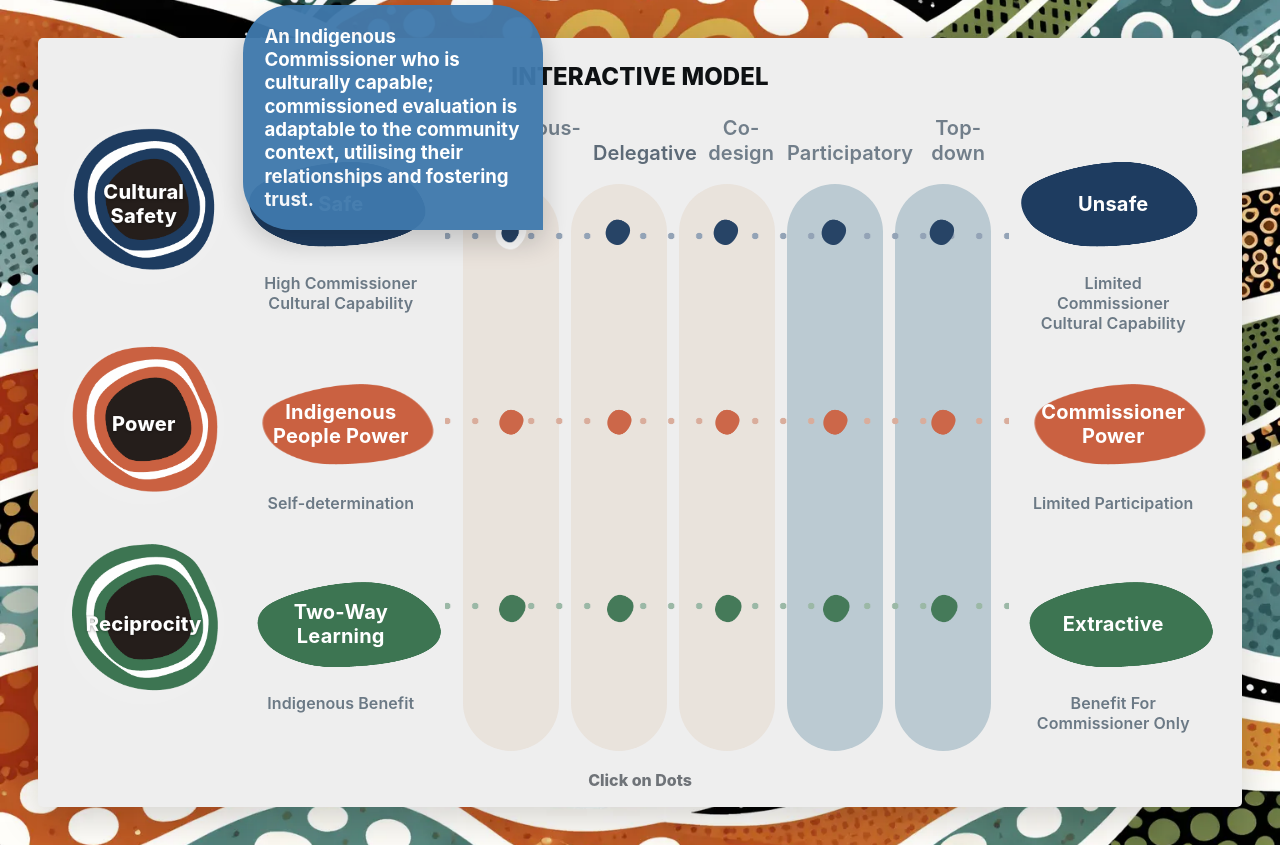
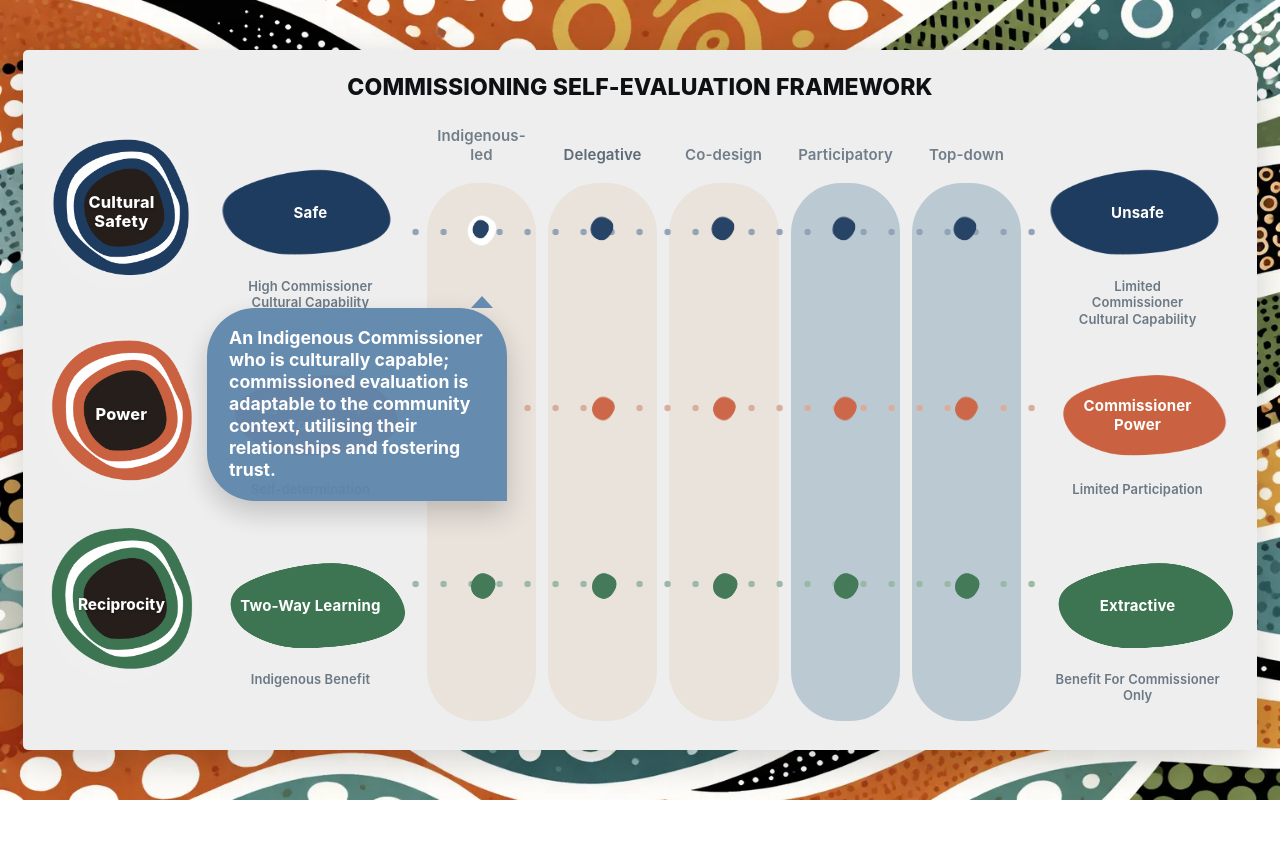
Before and after one commit to Zartloab/Widget_Version_3, a website: page index.html in a window 1280 px wide. Both pictures are taken after a click on the button 510 px from the left and 235 px from the top of the page. After the commit the page ends 800 px from the top, so only its background shows below. Drawn offline with nearby package versions, Linux system fonts and the light colour scheme; a web font is replaced by a local one.

Commit message:
Keep left hover tooltips above columns and sync popup colors

```diff
--- a/css/main.css
+++ b/css/main.css
@@ -33,7 +33,7 @@ body {
   display: flex;
   align-items: center;
   justify-content: center;
-  padding: clamp(22px, 3vw, 48px);
+  padding: clamp(12px, 1.8vw, 32px);
 }
 
 .imw,
@@ -67,13 +67,16 @@ body {
   --green: #3c8c49;
   --green-dark: #2d6836;
   --ink: #0e1113;
+  --popup-blue: #5f86ab;
+  --popup-orange: #c17e61;
+  --popup-green: #5b8970;
   --panel: #ffffff;
   --line: #e6ebf0;
   --focus: #000000;
   --muted: #bac4cf;
   --arrow-muted: #9eaab5;
   /* layout constants (single source of truth) */
-  --row-gap: clamp(20px, 2vw, 34px);
+  --row-gap: clamp(16px, 1.7vw, 28px);
   /* vertical rhythm between the 3 rows */
   --rail-width: 240px;
   /* right rail column width */
@@ -81,11 +84,12 @@ body {
   /* fixed horizontal gutter between main + rail */
   /* pill sizing */
   --pill-radius: 70px;
-  --pill-main-width: clamp(136px, 9vw, 170px);
-  --pill-sub-width: clamp(182px, 12vw, 220px);
+  --pill-main-width: clamp(150px, 10vw, 182px);
+  --pill-main-size: calc(var(--pill-main-width) + 2px);
+  --pill-sub-width: clamp(196px, 13vw, 236px);
   --pill-gap: clamp(10px, 1vw, 16px);
-  --pill-height: clamp(92px, 6.6vw, 116px);
-  --dot-size: 64px;
+  --pill-height: clamp(98px, 7vw, 124px);
+  --dot-size: 58px;
   --dot-gap: 12px;
   --hint-shift-y: clamp(-14px, -1vw, -8px);
   --row1-nudge-y: clamp(14px, 1.6vw, 22px);
@@ -100,18 +104,20 @@ body {
   --dash-blue: #8f9fb3;
   --dash-orange: #d8aa98;
   --dash-green: #97b5a3;
+  --font-shrink: 1px;
+  --framework-max-width: 860px;
   color: var(--ink);
 }
 
 .imw-panel {
-  width: min(1500px, 92vw);
+  width: min(1800px, 98vw);
   background: var(--panel);
   border-top-right-radius: 28px;
   border-top-left-radius: 5px;
   border-bottom-left-radius: 5px;
   border-bottom-right-radius: 5px;
   box-shadow: 0 10px 40px rgba(0, 0, 0, 0.18);
-  padding: 12px 18px 16px;
+  padding: 12px 14px 16px;
   margin: 0 auto;
   background-color: #eee;
   min-height: 0;
@@ -120,16 +126,33 @@ body {
   flex-direction: column;
 }
 
+
+@media (min-width: 1200px) {
+  .imw {
+    --framework-max-width: clamp(1080px, 67vw, 1320px);
+    --pill-main-width: clamp(168px, 10.8vw, 202px);
+    --pill-main-size: calc(var(--pill-main-width) + 2px);
+    --pill-sub-width: clamp(214px, 13.8vw, 258px);
+    --pill-height: clamp(110px, 7.2vw, 132px);
+    --dot-size: clamp(62px, 4vw, 76px);
+    --row-gap: clamp(20px, 1.9vw, 32px);
+  }
+
+  .imw-title {
+    font-size: calc(clamp(21pt, 1.7vw, 28pt) - var(--font-shrink));
+  }
+}
+
 @media (max-width: 1500px) {
   .imw {
-    --pill-main-width: 162px;
-    --pill-sub-width: 208px;
+    --pill-main-width: 154px;
+    --pill-sub-width: 198px;
     --pill-gap: 12px;
     --pill-height: 108px;
     --gutter: 18px;
     --rail-width: 268px;
     --dot-gap: 10px;
-    --dot-size: 56px;
+    --dot-size: 52px;
     --row-gap: 28px;
     --row1-nudge-y: 20px;
     --row2-nudge-y: 0px;
@@ -140,7 +163,7 @@ body {
     white-space: normal;
   }
   .imw-label-match {
-    font-size: 12pt;
+    font-size: calc(12pt - var(--font-shrink));
   }
   .title-arrows {
     font-size: 0.82rem;
@@ -174,7 +197,7 @@ body {
   font-weight: 800;
   letter-spacing: 0.005em;
   margin: 0.7rem 0 0.8rem;
-  font-size: 18pt;
+  font-size: calc(clamp(18pt, 1.4vw, 24pt) - var(--font-shrink));
 }
 
 /* PAGE GRID */
@@ -194,7 +217,7 @@ body {
   margin: 8px 0 0;
   text-align: center;
   font-family: "Fira Sans", Inter, system-ui, -apple-system, "Segoe UI", Roboto, Arial, sans-serif;
-  font-size: 12pt;
+  font-size: calc(12pt - var(--font-shrink));
   line-height: 1.2;
   font-weight: 800;
   color: #6f7378;
@@ -222,7 +245,7 @@ body {
   align-content: start;
   align-items: center;
   justify-items: center;
-  --track-width: min(100%, 860px);
+  --track-width: min(100%, var(--framework-max-width));
 }
 
 .left-group-1,
@@ -251,7 +274,7 @@ body {
   padding: 10px;
   font-family: "Inter", "Roboto", "Arial", sans-serif;
   color: #9ba6b2;
-  font-size: 0.95rem;
+  font-size: calc(0.95rem - var(--font-shrink));
   max-width: 220px;
   line-height: 1.35;
   font-weight: 400;
@@ -294,7 +317,7 @@ body {
   padding: 10px;
   font-family: "Inter", "Roboto", "Arial", sans-serif;
   color: #9ba6b2;
-  font-size: 0.95rem;
+  font-size: calc(0.95rem - var(--font-shrink));
   max-width: 220px;
   line-height: 1.35;
   font-weight: 400;
@@ -307,7 +330,7 @@ body {
   row-gap: 0;
   width: 100%;
   height: 100%;
-  --track-width: min(100%, 860px);
+  --track-width: min(100%, var(--framework-max-width));
 }
 
 .guide-top,
@@ -346,7 +369,7 @@ body {
   padding: 10px;
   font-family: "Inter", "Roboto", "Arial", sans-serif;
   color: #9ba6b2;
-  font-size: 0.95rem;
+  font-size: calc(0.95rem - var(--font-shrink));
   max-width: 220px;
   line-height: 1.35;
   font-weight: 400;
@@ -359,7 +382,7 @@ body {
   justify-self: start;
   width: 100%;
   max-width: none;
-  padding: 10px 10px 10px calc(var(--pill-main-width) + 12px);
+  padding: 10px 10px 10px calc(var(--pill-main-size) + 12px);
   text-align: left;
 }
 
@@ -369,7 +392,7 @@ body {
 .left-hint-3 {
   width: var(--pill-sub-width);
   max-width: var(--pill-sub-width);
-  margin-left: calc(var(--pill-main-width) + 12px);
+  margin-left: calc(var(--pill-main-size) + 12px);
   padding: 10px 0 0;
   text-align: center;
 }
@@ -484,22 +507,22 @@ body {
   color: #fff;
   font-family: "Fira Sans", Inter, system-ui, -apple-system, "Segoe UI", Roboto, Arial, sans-serif;
   font-weight: 800;
-  font-size: 15pt;
+  font-size: calc(clamp(13pt, 1.05vw, 15pt) - var(--font-shrink));
   line-height: 1.2;
   letter-spacing: 0.01em;
   text-shadow: 0 1px 3px rgba(0, 0, 0, 0.28);
   -webkit-text-stroke: 0.35px rgba(0, 0, 0, 0.18);
   display: flex;
   border-radius: 999px;
-  min-height: var(--pill-main-width);
+  min-height: var(--pill-main-size);
   border-radius: var(--pill-radius);
   cursor: default;
   white-space: normal;
-  inline-size: var(--pill-main-width);
-  max-width: var(--pill-main-width);
-  block-size: var(--pill-main-width);
+  inline-size: var(--pill-main-size);
+  max-width: var(--pill-main-size);
+  block-size: var(--pill-main-size);
   aspect-ratio: 1/1;
-  flex: 0 0 var(--pill-main-width);
+  flex: 0 0 var(--pill-main-size);
   align-items: center;
   /* vertical center */
   justify-content: center;
@@ -544,7 +567,7 @@ body {
   color: #fff;
   font-family: Inter, system-ui, -apple-system, "Segoe UI", Roboto, Arial, sans-serif;
   font-weight: 700;
-  font-size: 15pt;
+  font-size: calc(clamp(12pt, 0.95vw, 14pt) - var(--font-shrink));
   min-height: var(--pill-height);
   padding: 0 18px;
   border-radius: 999px;
@@ -564,7 +587,7 @@ body {
   color: #fff;
   font-family: Inter, system-ui, -apple-system, "Segoe UI", Roboto, Arial, sans-serif;
   font-weight: 700;
-  font-size: 15pt;
+  font-size: calc(clamp(12pt, 0.95vw, 14pt) - var(--font-shrink));
   min-height: var(--pill-height);
   border-radius: var(--pill-radius) 0 0 0;
   letter-spacing: 0.01em;
@@ -601,6 +624,8 @@ body {
 .pill-green {
   --main: var(--green);
   background-image: url("../assets/GreenCircle.png");
+  font-size: calc(clamp(13pt, 1.05vw, 15pt) - (var(--font-shrink) + 1px));
+  letter-spacing: 0;
 }
 
 .pill-cap-blue {
@@ -642,7 +667,7 @@ body {
   background: #e9edf1;
   color: #0e1113;
   font-family: Inter, system-ui, -apple-system, "Segoe UI", Roboto, Arial, sans-serif;
-  font-size: 14pt;
+  font-size: calc(14pt - var(--font-shrink));
   font-weight: 600;
   padding: 1.1rem 1.2rem 1.2rem;
   border-top-left-radius: 48px;
@@ -651,37 +676,37 @@ body {
   border-bottom-left-radius: 0;
   display: none;
   box-shadow: 0 8px 20px rgba(0, 0, 0, 0.16);
-  z-index: 1000;
+  z-index: 5000;
   line-height: 1.45;
   text-align: left;
 }
 
 /* Tooltip Themes */
 .pill-blue ~ .tooltip.speech {
-  background-color: var(--blue);
+  background-color: var(--popup-blue);
   color: #fff;
 }
 
 .pill-blue ~ .tooltip.speech::after {
-  border-top-color: var(--blue);
+  border-top-color: var(--popup-blue);
 }
 
 .pill-orange ~ .tooltip.speech {
-  background-color: var(--orange);
+  background-color: var(--popup-orange);
   color: #fff;
 }
 
 .pill-orange ~ .tooltip.speech::after {
-  border-top-color: var(--orange);
+  border-top-color: var(--popup-orange);
 }
 
 .pill-green ~ .tooltip.speech {
-  background-color: var(--green);
+  background-color: var(--popup-green);
   color: #fff;
 }
 
 .pill-green ~ .tooltip.speech::after {
-  border-top-color: var(--green);
+  border-top-color: var(--popup-green);
 }
 
 .pill:hover ~ .tooltip,
@@ -811,7 +836,7 @@ body {
   align-items: end;
   color: var(--arrow-muted);
   font-weight: 500;
-  font-size: 1.02rem;
+  font-size: calc(1.02rem - var(--font-shrink));
   padding-bottom: 8px;
 }
 
@@ -862,7 +887,7 @@ body {
 .col-title .label {
   display: block;
   font-family: Inter, system-ui, -apple-system, "Segoe UI", Roboto, Arial, sans-serif;
-  font-size: 15pt;
+  font-size: calc(clamp(12pt, 1vw, 14pt) - var(--font-shrink));
   font-weight: 700;
   line-height: 1.25;
   letter-spacing: 0.005em;
@@ -873,7 +898,7 @@ body {
 .imw-label-match {
   display: block;
   font-family: "Inter", "Roboto", "Arial", sans-serif;
-  font-size: 12pt;
+  font-size: calc(clamp(10.5pt, 0.92vw, 12pt) - var(--font-shrink));
   font-weight: 600;
   line-height: 1.25;
   letter-spacing: 0.005em;
@@ -1162,25 +1187,31 @@ body {
   margin: 0;
   color: #fff;
   font-family: Inter, system-ui, -apple-system, "Segoe UI", Roboto, Arial, sans-serif;
-  font-size: 14pt;
+  font-size: calc(14pt - var(--font-shrink));
   font-weight: 700;
   line-height: 1.25;
 }
 
 .popover-card[data-theme=cultural] {
-  background: #3f79ac;
+  background: var(--popup-blue);
 }
 
 .popover-card[data-theme=power] {
-  background: #c86b52;
+  background: var(--popup-orange);
 }
 
 .popover-card[data-theme=reciprocity] {
-  background: #4a8a62;
+  background: var(--popup-green);
 }
 
 /* Popover Arrows */
 .popover-card.arrow-bottom::after {
+  content: "";
+  position: absolute;
+  left: var(--arrow-offset, 50%);
+  transform: translateX(-50%);
+  border-left: 11px solid transparent;
+  border-right: 11px solid transparent;
   top: 100%;
   border-top: 12px solid;
   border-top-color: inherit;
@@ -1188,33 +1219,39 @@ body {
 }
 
 .popover-card.arrow-top::after {
+  content: "";
+  position: absolute;
+  left: var(--arrow-offset, 50%);
+  transform: translateX(-50%);
+  border-left: 11px solid transparent;
+  border-right: 11px solid transparent;
   bottom: 100%;
   border-bottom: 12px solid;
   border-bottom-color: inherit;
 }
 
 .popover-card[data-theme=cultural].arrow-bottom::after {
-  border-top-color: var(--blue);
+  border-top-color: var(--popup-blue);
 }
 
 .popover-card[data-theme=cultural].arrow-top::after {
-  border-bottom-color: var(--blue);
+  border-bottom-color: var(--popup-blue);
 }
 
 .popover-card[data-theme=power].arrow-bottom::after {
-  border-top-color: var(--orange);
+  border-top-color: var(--popup-orange);
 }
 
 .popover-card[data-theme=power].arrow-top::after {
-  border-bottom-color: var(--orange);
+  border-bottom-color: var(--popup-orange);
 }
 
 .popover-card[data-theme=reciprocity].arrow-bottom::after {
-  border-top-color: var(--green);
+  border-top-color: var(--popup-green);
 }
 
 .popover-card[data-theme=reciprocity].arrow-top::after {
-  border-bottom-color: var(--green);
+  border-bottom-color: var(--popup-green);
 }
 
 .close {
@@ -1262,7 +1299,7 @@ body {
   font-weight: 700;
   border-radius: 999px;
   padding: 0.55rem 1rem;
-  font-size: 1.02rem;
+  font-size: calc(1.02rem - var(--font-shrink));
   box-shadow: 0 10px 24px rgba(13, 36, 56, 0.14);
   display: inline-flex;
   align-items: center;
@@ -1295,7 +1332,7 @@ body {
 
 .note {
   color: #9ba6b2;
-  font-size: 0.95rem;
+  font-size: calc(0.95rem - var(--font-shrink));
   max-width: 220px;
   line-height: 1.35;
   font-weight: 400;
@@ -1394,7 +1431,7 @@ body {
     --row2-nudge-y: 0px;
   }
   .imw-title {
-    font-size: 16pt;
+    font-size: calc(16pt - var(--font-shrink));
   }
   .imw-panel {
     padding: 6px 10px 8px;
@@ -1418,12 +1455,12 @@ body {
   }
   .pill {
     min-height: 96px;
-    font-size: 16pt;
+    font-size: calc(16pt - var(--font-shrink));
     padding: 0 30px;
   }
   .pill-cap {
     min-height: 96px;
-    font-size: 14pt;
+    font-size: calc(14pt - var(--font-shrink));
     padding: 0 22px;
   }
 }
@@ -1504,11 +1541,11 @@ body {
     box-shadow: 0 12px 26px rgba(13, 36, 56, 0.14);
   }
   .pill {
-    font-size: 21pt;
+    font-size: calc(21pt - var(--font-shrink));
     aspect-ratio: auto;
   }
   .pill-cap {
-    font-size: 18pt;
+    font-size: calc(18pt - var(--font-shrink));
     justify-content: flex-start;
   }
   .tooltip.speech {
--- a/index.html
+++ b/index.html
@@ -4,7 +4,7 @@
 <head>
   <meta charset="UTF-8" />
   <meta name="viewport" content="width=device-width, initial-scale=1" />
-  <title>Interactive Model</title>
+  <title>Commissioning Self-Evaluation Framework</title>
   <link rel="icon" type="image/png" href="./favicon.png" />
   <link rel="stylesheet" href="./css/main.css?v=20260306a" />
 </head>
@@ -14,7 +14,7 @@
   <div class="imw-panel">
     <div class="imw" data-imw>
       <div class="imw-title-row">
-        <h2 class="imw-title">INTERACTIVE MODEL</h2>
+        <h2 class="imw-title">COMMISSIONING SELF-EVALUATION FRAMEWORK</h2>
       </div>
 
       <div class="imw-layout" aria-describedby="imw-help">
@@ -184,10 +184,6 @@
           </div>
         </div>
       </div>
-      <div class="imw-click-hint-row">
-        <p class="imw-click-hint" aria-hidden="true">Click on Dots</p>
-      </div>
-
       <p class="sr-only" id="imw-help">
         Tab to a dot and press Enter or Space to open details. Press Escape to close.
         Columns highlight on hover and focus.
--- a/js/index.js
+++ b/js/index.js
@@ -15,13 +15,13 @@
     power: [
       "Indigenous-led and self-determined, with accountability to Indigenous people and communities.",
       "Commissioner delegates evaluation responsibilities to Indigenous Service Providers. Service Providers are primarily accountable to Indigenous people rather than the Commissioner.",
-      "Equal partnerships between Commissioners and Service Provider(s) with accountability to each other and Indigenous communities. There may be compromises in stakeholders' preferred approaches.",
+      "Equal partnerships between Commissioners and Service Providers with accountability to each other and Indigenous communities. There may be compromises in stakeholders' preferred approaches.",
       "Little engagement and no partnership with Indigenous people. Power is maintained by the Commissioner. Commissioners have no accountability to Indigenous people or organisations.",
       "No, or tokenistic, engagement with Indigenous people. Power is maintained by the Commissioner. Commissioners have no accountability to Indigenous people or organisations."
     ],
     reciprocity: [
       "An Indigenous organisation, as Commissioner, has responsibility to Indigenous people to ensure the evaluation benefits them and develops community capability.",
-      "The Indigenous Service Providers(s) have the authority to commission the evaluation. They oversee an evaluation that is of benefit to Indigenous people and incorporates capability building.",
+      "The Indigenous Service Providers have the authority to commission the evaluation. They oversee an evaluation that is of benefit to Indigenous people and incorporates capability building.",
       "Equal partnership fosters two-way learning, allowing for an understanding of commissioning evaluations that benefits the community. Also builds capability. There may be compromises in stakeholders' preferred approaches.",
       "Superficial hospitality towards the Indigenous people or Service Providers; limited benefit to the community, two-way learning, or capability building.",
       "Commissioner demonstrates little to no reciprocity/ hospitality towards the Indigenous people or Service Providers. Little benefit to the community, two-way learning, or capability building."
@@ -220,12 +220,19 @@
     // Center horizontally over dot
     let left = (rDot.left + rDot.width / 2) - (rCard.width / 2) - rMid.left;
 
-    // Always position above the dot
-    let top = (rDot.top - rMid.top) - rCard.height - 15 + POPOVER_SHIFT_Y;
+    // Prefer top-row popovers to drop down so they are never clipped.
+    const isTopRow = theme === 'cultural';
+    let top;
 
-    // Add arrow pointing down
-    card.classList.remove('arrow-top');
-    card.classList.add('arrow-bottom');
+    if (isTopRow) {
+      top = (rDot.bottom - rMid.top) + 12 + POPOVER_SHIFT_Y;
+      card.classList.remove('arrow-bottom');
+      card.classList.add('arrow-top');
+    } else {
+      top = (rDot.top - rMid.top) - rCard.height - 15 + POPOVER_SHIFT_Y;
+      card.classList.remove('arrow-top');
+      card.classList.add('arrow-bottom');
+    }
 
     // Move card slightly left, then clamp within midRow
     left += POPOVER_SHIFT_X;
```
